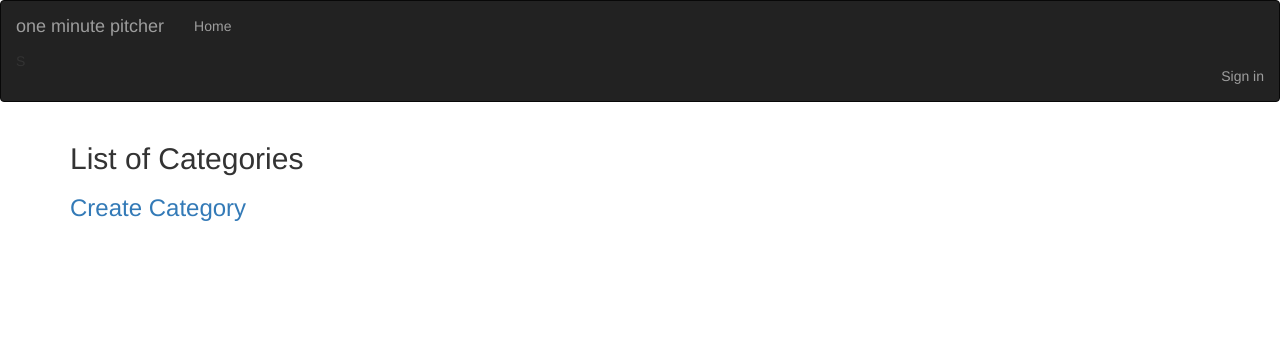
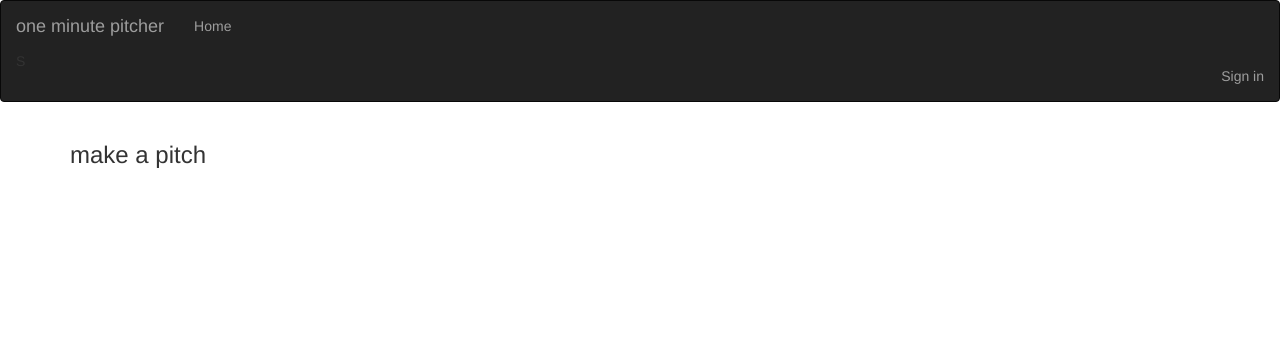
Before and after one commit to huudi001/oneminutepitch, a Python web app: template app/templates/index.html in a window 1280 px wide. Shown: the top 362 px of the page. Run offline with Jinja, Linux system fonts and the light colour scheme; the template is opened without the code that fills it, so the values that code supplies are empty; some libraries are stand-ins or nearby versions.

Commit message:
modifying forms

```diff
--- a/app/templates/index.html
+++ b/app/templates/index.html
@@ -8,18 +8,14 @@
 
     <div class="container">
 
-        <h2>List of Categories</h2>
+      <a href="/new_pitch"></a>
+      <h3> make a pitch</h3>
+        {% for pitch in pitches %}
+        <ul>
+          {{pitch.name}}
 
-        <ul>
-            {{ macro.displayGroupList(groups) }}
-        </ul>
-
-        <h3>
-            <a href="/group/new">
-                Create Category
-            </a>
-        </h3>
-
+        {% endfor %}
     </div>
 
+
 {% endblock %}
```
